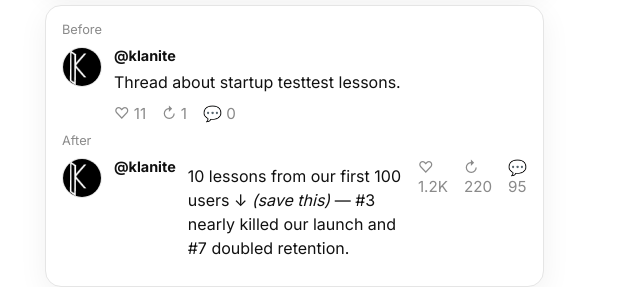
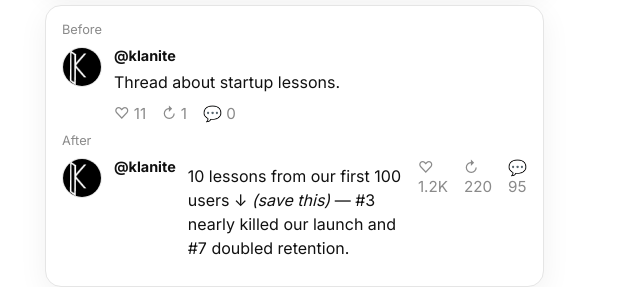
Before and after one commit to thegraxisreal/tweetjuice, a website: page public/index.html in a window 1280 px wide. Shown: the part 359-646 px from the top of the page, 636-1276 px from the left. Drawn offline with Linux system fonts and the light colour scheme.

Commit message:
removed test

```diff
--- a/public/index.html
+++ b/public/index.html
@@ -178,7 +178,7 @@
               <img src="klanite.jpg" alt="AB profile" class="avatar" style="object-fit:cover;">
               <div class="post-content">
                 <div class="post-handle">@klanite</div>
-                <p class="post-text">Thread about startup testtest lessons.</p>
+                <p class="post-text">Thread about startup lessons.</p>
                 <div class="post-actions"><span>♡ 11</span><span>↻ 1</span><span>💬 0</span></div>
               </div>
             </div>
```
